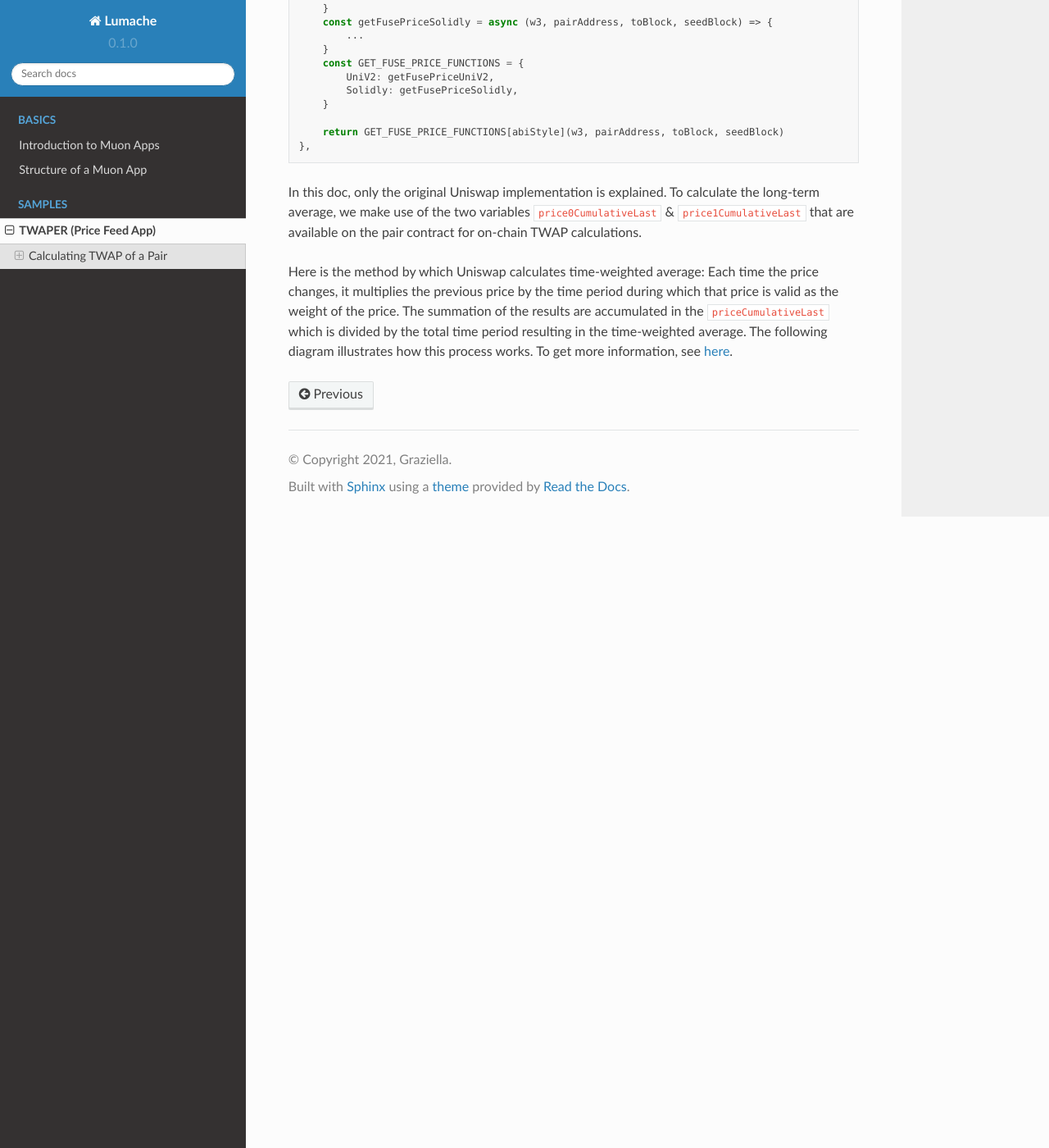
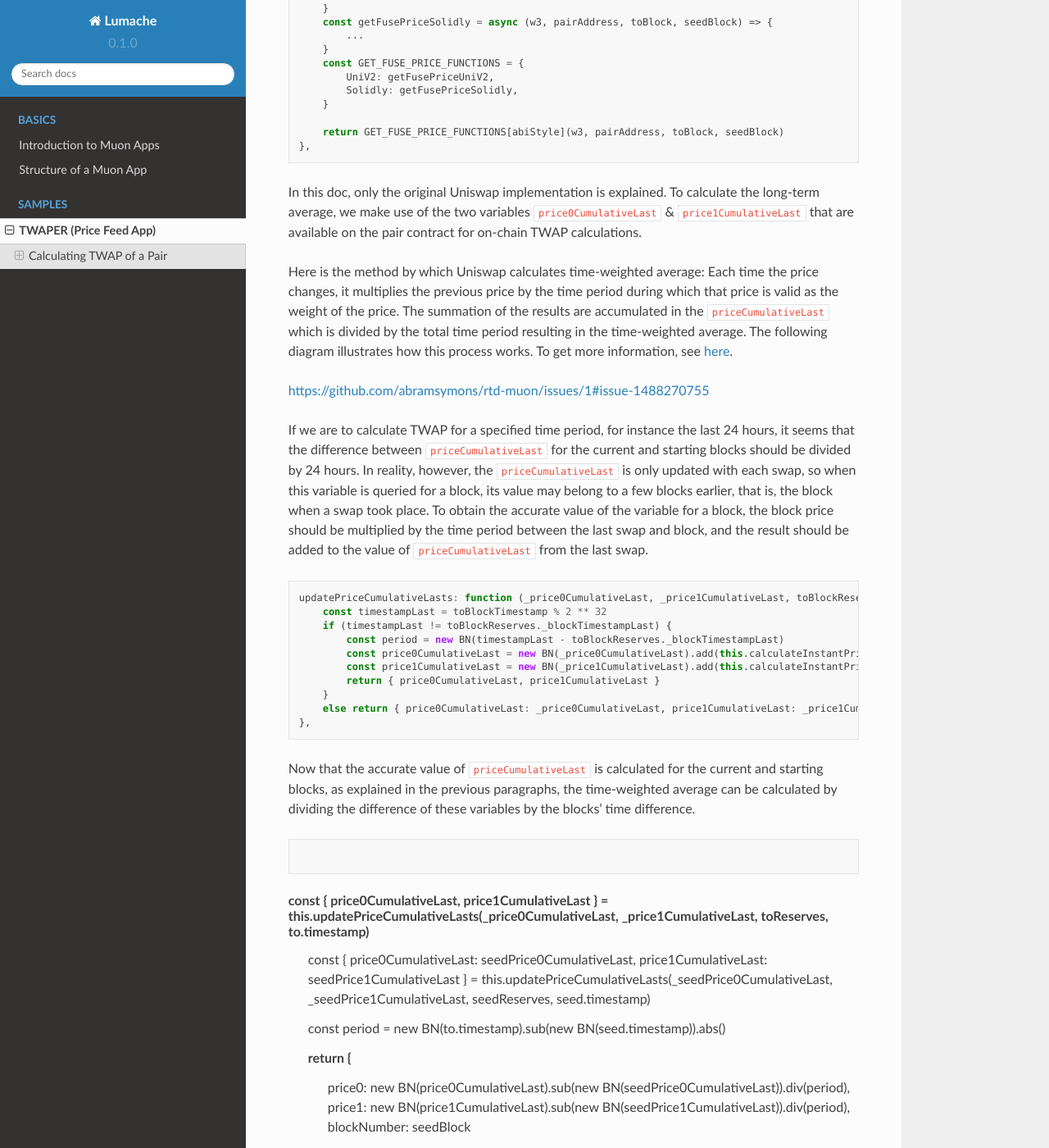
Before and after one commit to abramsymons/rtd-muon, a Sphinx documentation site: the page built from docs/source/twaper.rst, in a window 1280 px wide and 1400 px high, scrolled down 5242 px. Shown: the whole window at 82% size. Built offline with Sphinx 7.4.7 and the Read the Docs theme 2.0.0, drawn with Linux system fonts in a browser that asks for light colours; some of the changed text lies outside the part shown.

Commit message:
Update twaper.rst

```diff
--- a/docs/source/twaper.rst
+++ b/docs/source/twaper.rst
@@ -231,3 +231,83 @@ Some Uniswap forks have made modifications to the on-chain TWAP calculation meth
 In this doc, only the original Uniswap implementation is explained. To calculate the long-term average, we make use of the two variables ``price0CumulativeLast`` & ``price1CumulativeLast`` that are available on the pair contract for on-chain TWAP calculations.
 
 Here is the method by which Uniswap calculates time-weighted average: Each time the price changes, it multiplies the previous price by the time period during which that price is valid as the weight of the price. The summation of the results are accumulated in the ``priceCumulativeLast``  which is divided by the total time period resulting in the time-weighted average. The following diagram illustrates how this process works. To get more information, see `here <https://docs.uniswap.org/protocol/V2/concepts/core-concepts/oracles>`_.
+
+https://github.com/abramsymons/rtd-muon/issues/1#issue-1488270755
+
+If we are to calculate TWAP for a specified time period, for instance the last 24 hours, it seems that the difference between ``priceCumulativeLast`` for the current and starting blocks should be divided by 24 hours. In reality, however, the ``priceCumulativeLast`` is only updated with each swap, so when this variable is queried for a block, its value may belong to a few blocks earlier, that is, the block when a swap took place. To obtain the accurate value of the variable for a block, the block price should be multiplied by the time period between the last swap and block, and the result should be added to the value of ``priceCumulativeLast`` from the last swap.
+
+.. code-block:: javascript
+
+    updatePriceCumulativeLasts: function (_price0CumulativeLast, _price1CumulativeLast, toBlockReserves, toBlockTimestamp) {
+        const timestampLast = toBlockTimestamp % 2 ** 32
+        if (timestampLast != toBlockReserves._blockTimestampLast) {
+            const period = new BN(timestampLast - toBlockReserves._blockTimestampLast)
+            const price0CumulativeLast = new BN(_price0CumulativeLast).add(this.calculateInstantPrice(toBlockReserves._reserve0, toBlockReserves._reserve1).mul(period))
+            const price1CumulativeLast = new BN(_price1CumulativeLast).add(this.calculateInstantPrice(toBlockReserves._reserve1, toBlockReserves._reserve0).mul(period))
+            return { price0CumulativeLast, price1CumulativeLast }
+        }
+        else return { price0CumulativeLast: _price0CumulativeLast, price1CumulativeLast: _price1CumulativeLast }
+    },
+
+Now that the accurate value of ``priceCumulativeLast`` is calculated for the current and starting blocks, as explained in the previous paragraphs, the time-weighted average can be calculated by dividing the difference of these variables by the blocks’ time difference.
+
+.. code-block:: javascript
+
+const { price0CumulativeLast, price1CumulativeLast } = this.updatePriceCumulativeLasts(_price0CumulativeLast, _price1CumulativeLast, toReserves, to.timestamp)
+    const { price0CumulativeLast: seedPrice0CumulativeLast, price1CumulativeLast: seedPrice1CumulativeLast } = this.updatePriceCumulativeLasts(_seedPrice0CumulativeLast, _seedPrice1CumulativeLast, seedReserves, seed.timestamp)
+
+    const period = new BN(to.timestamp).sub(new BN(seed.timestamp)).abs()
+
+    return {
+        price0: new BN(price0CumulativeLast).sub(new BN(seedPrice0CumulativeLast)).div(period),
+        price1: new BN(price1CumulativeLast).sub(new BN(seedPrice1CumulativeLast)).div(period),
+        blockNumber: seedBlock
+    }
+
+    const { price0CumulativeLast, price1CumulativeLast } = this.updatePriceCumulativeLasts(_price0CumulativeLast, _price1CumulativeLast, toReserves, to.timestamp)
+    const { price0CumulativeLast: seedPrice0CumulativeLast, price1CumulativeLast: seedPrice1CumulativeLast } = this.updatePriceCumulativeLasts(_seedPrice0CumulativeLast, _seedPrice1CumulativeLast, seedReserves, seed.timestamp)
+
+    const period = new BN(to.timestamp).sub(new BN(seed.timestamp)).abs()
+
+    return {
+        price0: new BN(price0CumulativeLast).sub(new BN(seedPrice0CumulativeLast)).div(period),
+        price1: new BN(price1CumulativeLast).sub(new BN(seedPrice1CumulativeLast)).div(period),
+        blockNumber: seedBlock
+    }
+
+Obtaining the Pair Price
+------------------------
+
+All the procedures explained above in a step-by-step manner can now be reviewed in the implementation of  ``calculatePairPrice`` function.
+  -The price of the starting block for the period for which the average is to be calculated is obtained by ``getSeed`` function.
+  - The list of ``Sync`` events for the period is obtained by the ``getSyncEvents`` function.
+  - The price list is generated by the ``createPrices`` function.
+  - Any outliers are removed using ``removeOutlier`` function.
+  - The average price is calculated through ``calculateAveragePrice`` function.
+  - The fuse mechanism is triggered by the ``checkFusePrice`` function if there is a large difference between the short and long-term averages.
+
+.. code-block:: javascript
+
+    calculatePairPrice: async function (chainId, abiStyle, pair, toBlock) {
+        const blocksToSeed = networksBlocksPerMinute[chainId] * pair.minutesToSeed
+        const blocksToFuse = networksBlocksPerMinute[chainId] * pair.minutesToFuse
+        // get seed price
+        const seed = await this.getSeed(chainId, pair.address, blocksToSeed, toBlock)
+        // get sync events that are emitted after seed block
+        const syncEventsMap = await this.getSyncEvents(chainId, seed.blockNumber, pair.address, blocksToSeed)
+        // create an array contains a price for each block mined after seed block
+        const prices = this.createPrices(seed, syncEventsMap, blocksToSeed)
+        // remove outlier prices
+        const { outlierRemoved, removed } = this.removeOutlier(prices)
+        // calculate the average price
+        const price = this.calculateAveragePrice(outlierRemoved, true)
+        // check for high price change in comparison with fuse price
+        const fuse = await this.checkFusePrice(chainId, pair.address, price, pair.fusePriceTolerance, blocksToFuse, toBlock, abiStyle)
+        if (!(fuse.isOk0 && fuse.isOk1)) throw { message: `High price gap 0(${fuse.priceDiffPercentage0}%) 1(${fuse.priceDiffPercentage1}%) between fuse and twap price for ${pair.address} in block range ${fuse.block} - ${toBlock}` }
+
+        return {
+            price0: price.price0,
+            price1: price.price1,
+            removed
+        }
+    },
```
